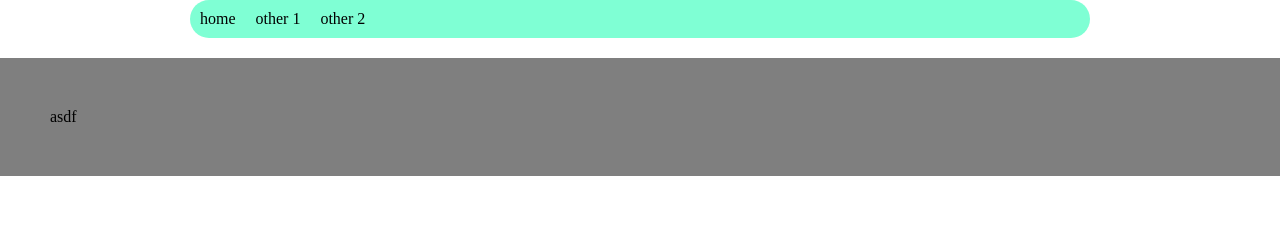
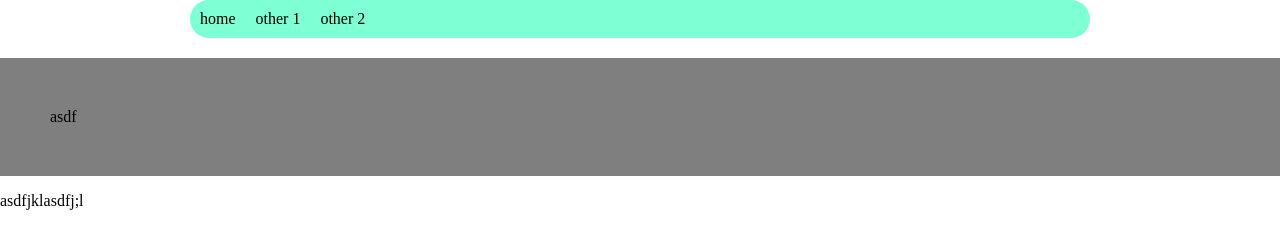
Before and after one commit to sande01/NMED_3520_Assignment_02, a plain HTML site: page index.html in a window 1280 px wide. Drawn offline with Linux system fonts and the light colour scheme.

Commit message:
added footer

```diff
--- a/CSS/style.css
+++ b/CSS/style.css
@@ -30,6 +30,10 @@
     background-color: red;
 }
 
+footer {
+    bottom: 0;
+}
+
 .content {
     margin-top: 20px;
     padding: 50px;
--- a/index.html
+++ b/index.html
@@ -18,9 +18,14 @@
             </ul>
         </nav>
     </header>
+
     <div class="content">
         asdf
     </div>
+
+    <footer>
+        <p>asdfjklasdfj;l</p>
+    </footer>
 </body>
 
 </html>
```
